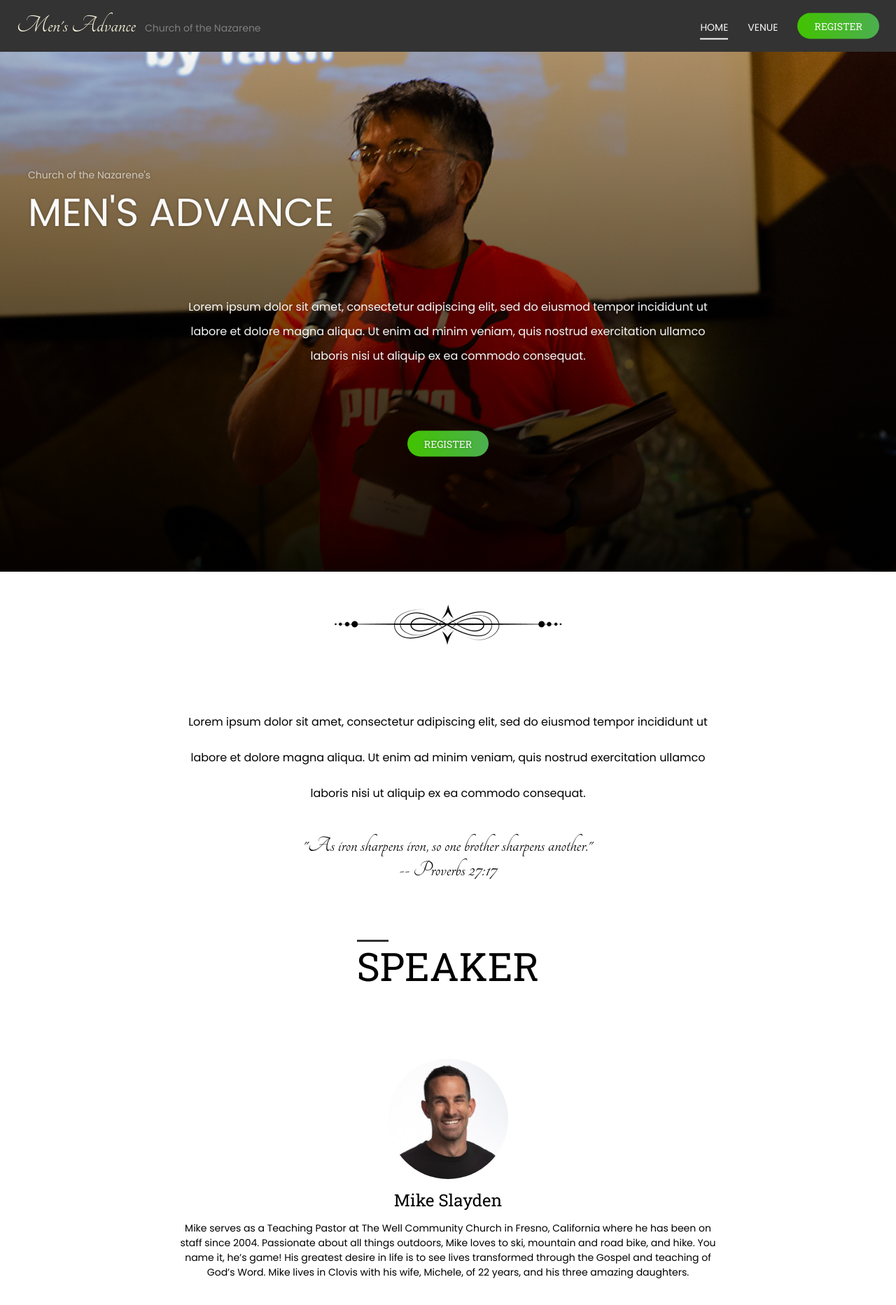
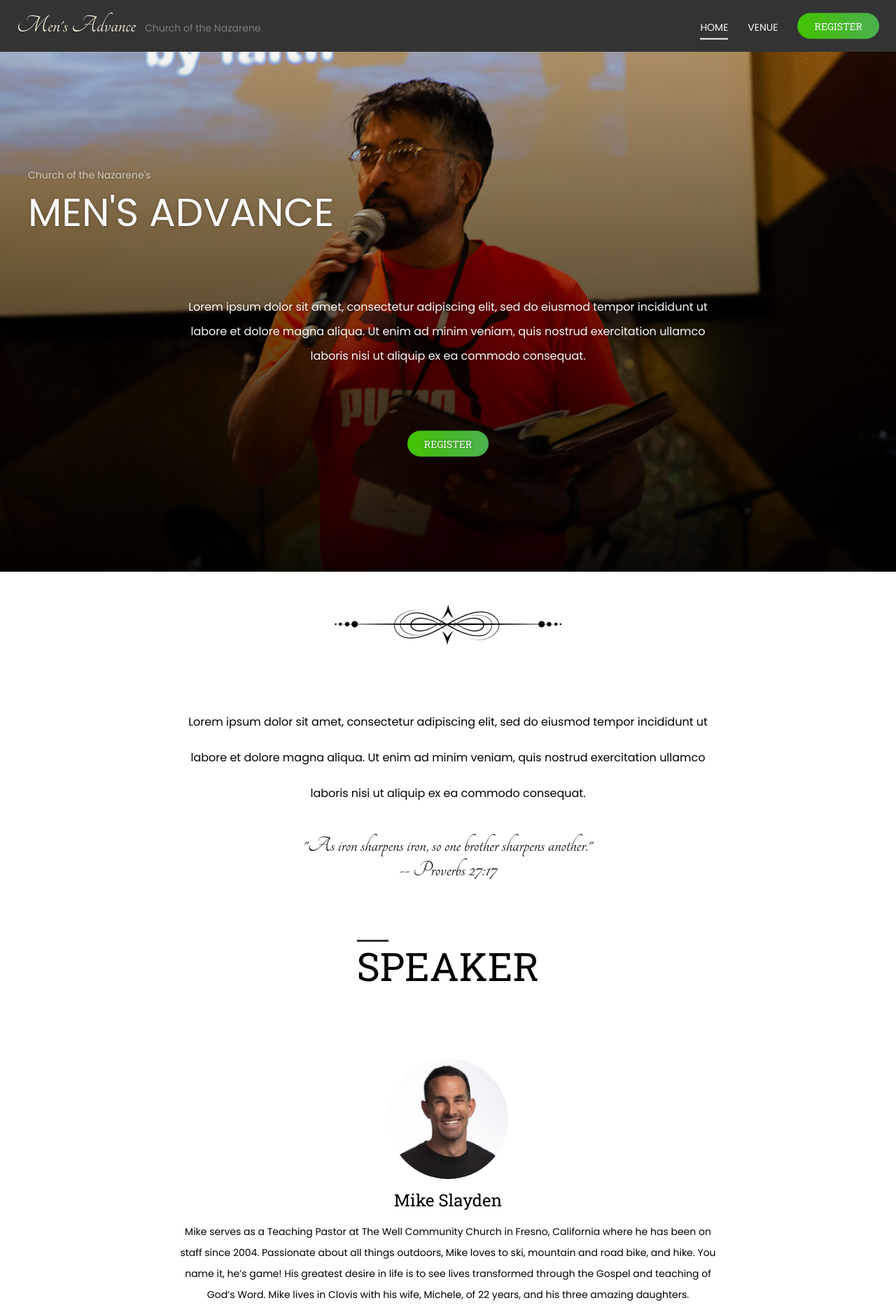
Before and after one commit to juliancoleman/mens-advance, a Jekyll site: the page built from index.html, in a window 1280 px wide. Shown: the whole page at 70% size. Built offline with Jekyll 4.4.1, drawn with Linux system fonts in a browser that asks for light colours; before the commit the page ends 1829 px from its top, so only the background shows below that.

Commit message:
adds more line height to bio to match design

```diff
--- a/_sass/components/speaker-card.scss
+++ b/_sass/components/speaker-card.scss
@@ -20,6 +20,7 @@
   .speaker-bio {
     font-family: $poppins;
     font-size: 0.875rem;
+    line-height: 1.875rem;
     margin: 0;
   }
 }
```
